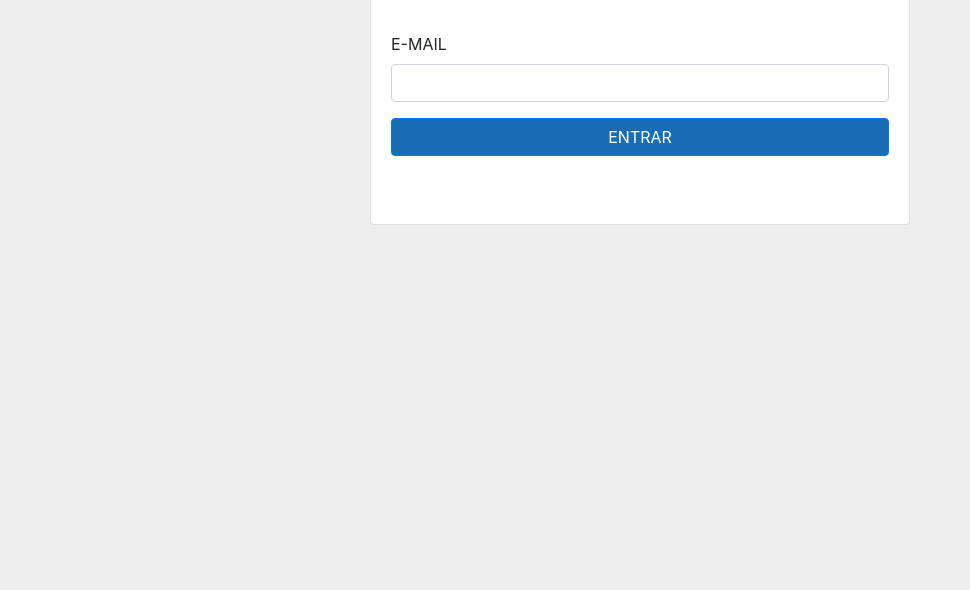
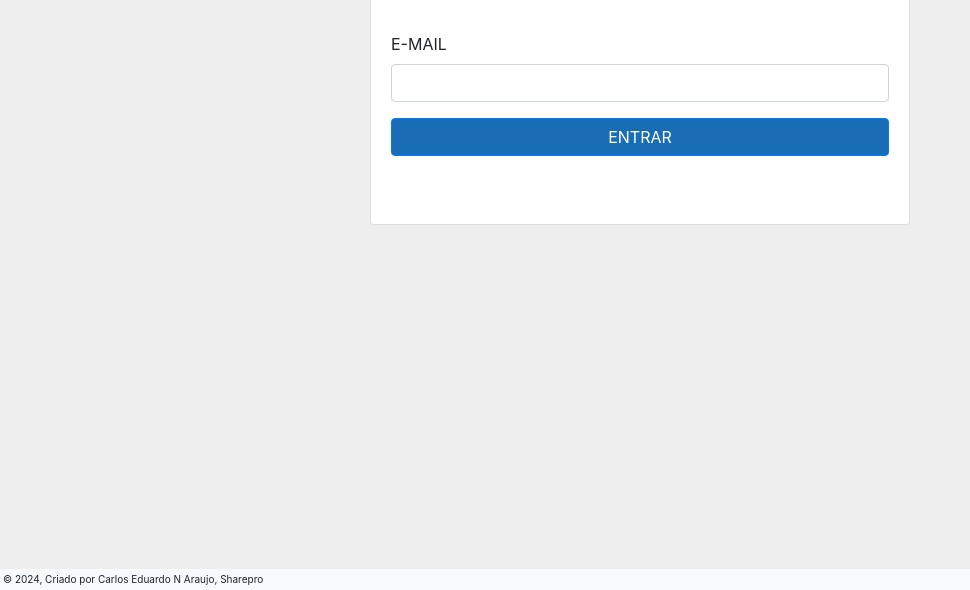
Before and after one commit to carlos-nevesaraujo/sharepro-alexa-skill, a plain HTML site: page index.html in a window 1280 px wide. Shown: the part 210-800 px from the top of the page, without its empty margins (0-970 px from the left). Drawn offline with Linux system fonts and the light colour scheme.

Commit message:
Add files via upload

```diff
--- a/index.html
+++ b/index.html
@@ -30,7 +30,15 @@
             </div>
         </div>
     </div>
-
+    <!-- Footer -->
+    <footer class="footer bg-light" style="
+    position: absolute;
+    bottom: 0;
+    width: 100%;
+    padding: 3px;
+    font-size: 10px;">
+      <p class="mb-0">© 2024, Criado por Carlos Eduardo N Araujo, Sharepro </p>
+    </footer>
     <!-- Bootstrap JS and dependencies -->
     <script src="./script/jquery.js"></script>
     <script src="./script/bootstrap.js"></script>
```
